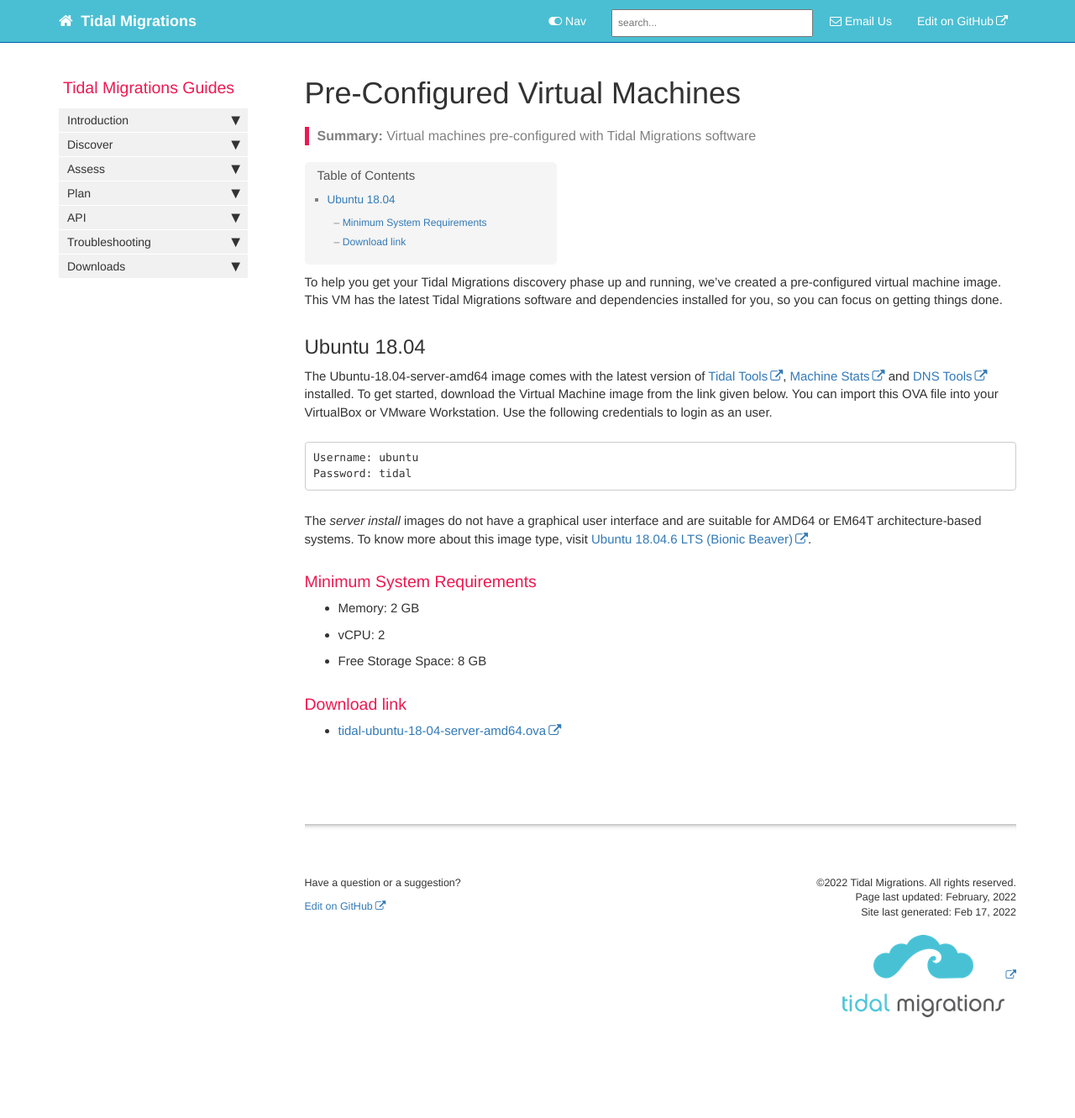
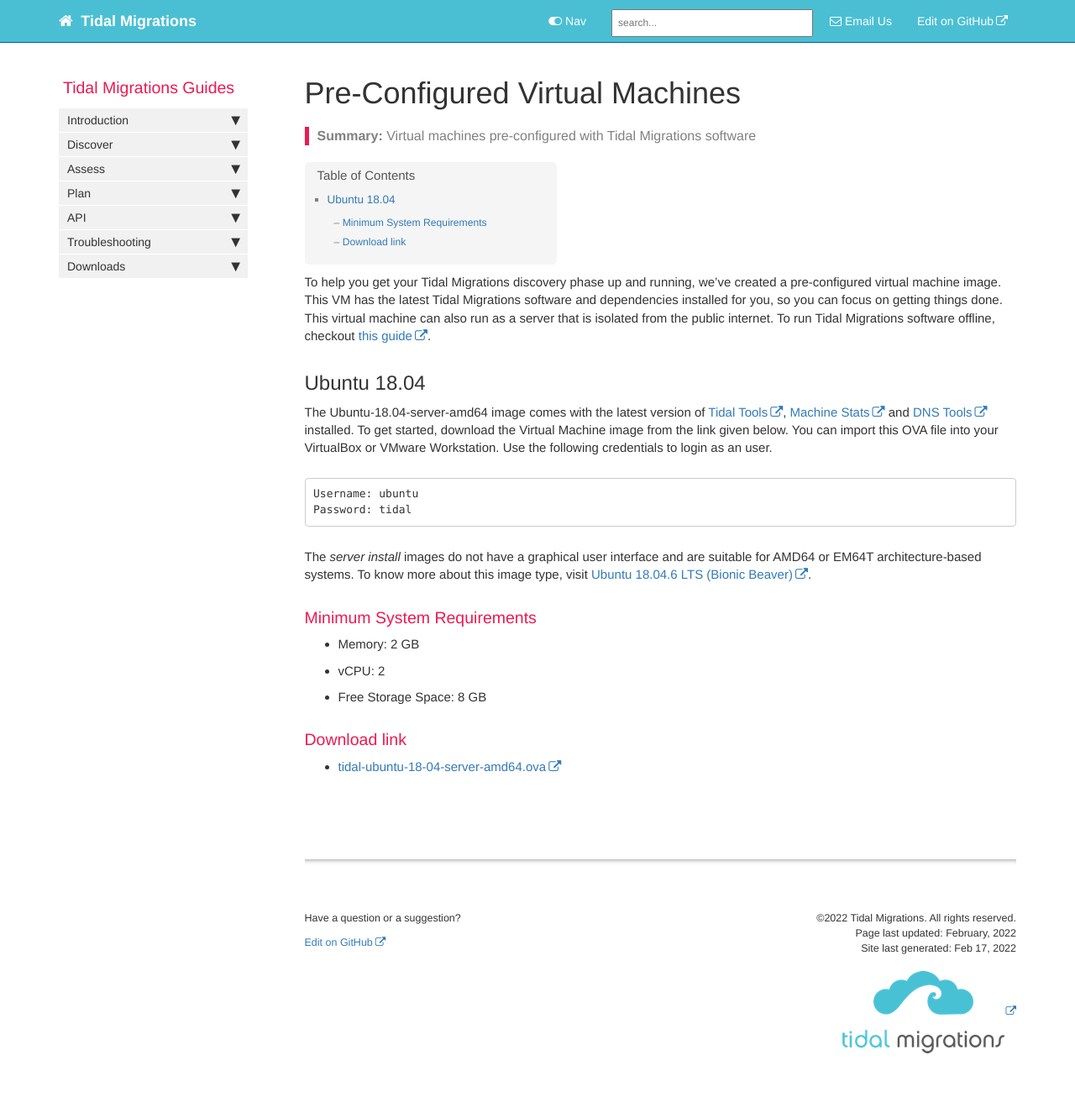
Before and after one commit to tidalmigrations/tidalmigrations.github.io, a Jekyll site: the page built from pages/user guides/tidal-vms.md, in a window 1280 px wide. Shown: the whole page at 84% size. Built offline with Jekyll 4.4.1, drawn with Linux system fonts in a browser that asks for light colours; nearby versions of some CDN libraries; comment, search, counter and statistics services are not loaded; before the commit the page ends 1288 px from its top, so only the background shows below that.

Commit message:
Link offline guides to pre-config VM

```diff
--- a/pages/user guides/tidal-vms.md
+++ b/pages/user guides/tidal-vms.md
@@ -8,6 +8,7 @@ permalink: pre-configured-vms.html
 ---
 
 To help you get your Tidal Migrations discovery phase up and running, we've created a pre-configured virtual machine image. This VM has the latest Tidal Migrations software and dependencies installed for you, so you can focus on getting things done.
+This virtual machine can also run as a server that is isolated from the public internet. To run Tidal Migrations software offline, checkout [this guide](https://guides.tidalmg.com/tidal-offline.html).
 
 ## Ubuntu 18.04
 
```
